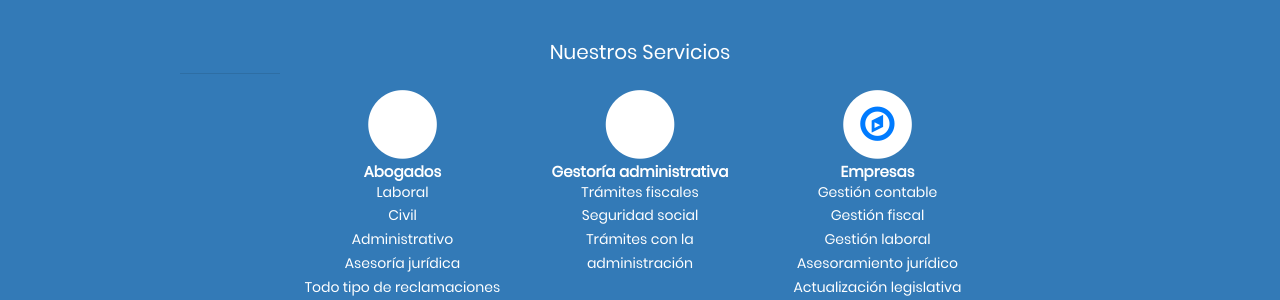
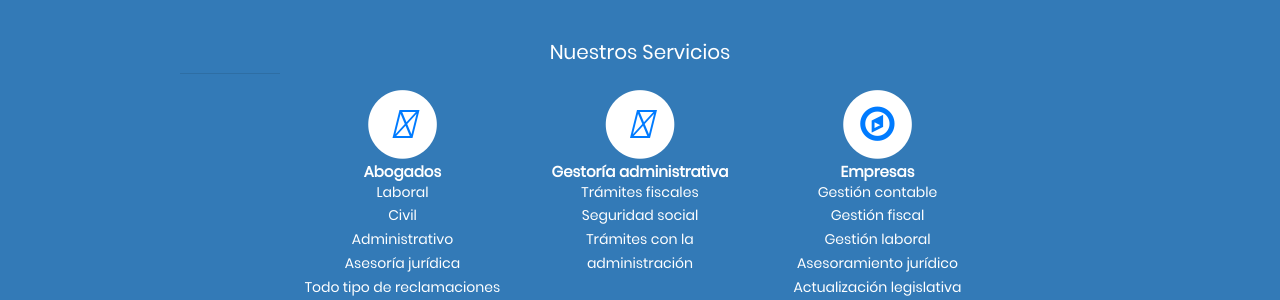
Before and after one commit to Pinkat/fevelex.es, a Jekyll site: the page built from index.html, in a window 1280 px wide. Shown: the part 909-1209 px from the top of the page. Built offline with Jekyll 4.4.1, drawn with Linux system fonts in a browser that asks for light colours; some web fonts are replaced.

Commit message:
corregir iconos de servicios

```diff
--- a/_includes/services.html
+++ b/_includes/services.html
@@ -10,7 +10,7 @@
             <div class="service-item">
               <span class="fa-stack fa-4x">
               <i class="fa fa-circle fa-stack-2x"></i>
-              <i class="fa fa-toolbox fa-stack-1x text-primary"></i>
+              <i class="fas fa-balance-scale fa-stack-1x text-primary"></i>
             </span>
               <h4>
                 <strong>Abogados</strong>
@@ -24,7 +24,7 @@
             <div class="service-item">
               <span class="fa-stack fa-4x">
               <i class="fa fa-circle fa-stack-2x"></i>
-              <i class="fa fa-archway fa-stack-1x text-primary"></i>
+              <i class="fal fa-university fa-stack-1x text-primary"></i>
             </span>
               <h4>
                 <strong>Gestoría administrativa</strong>
```
